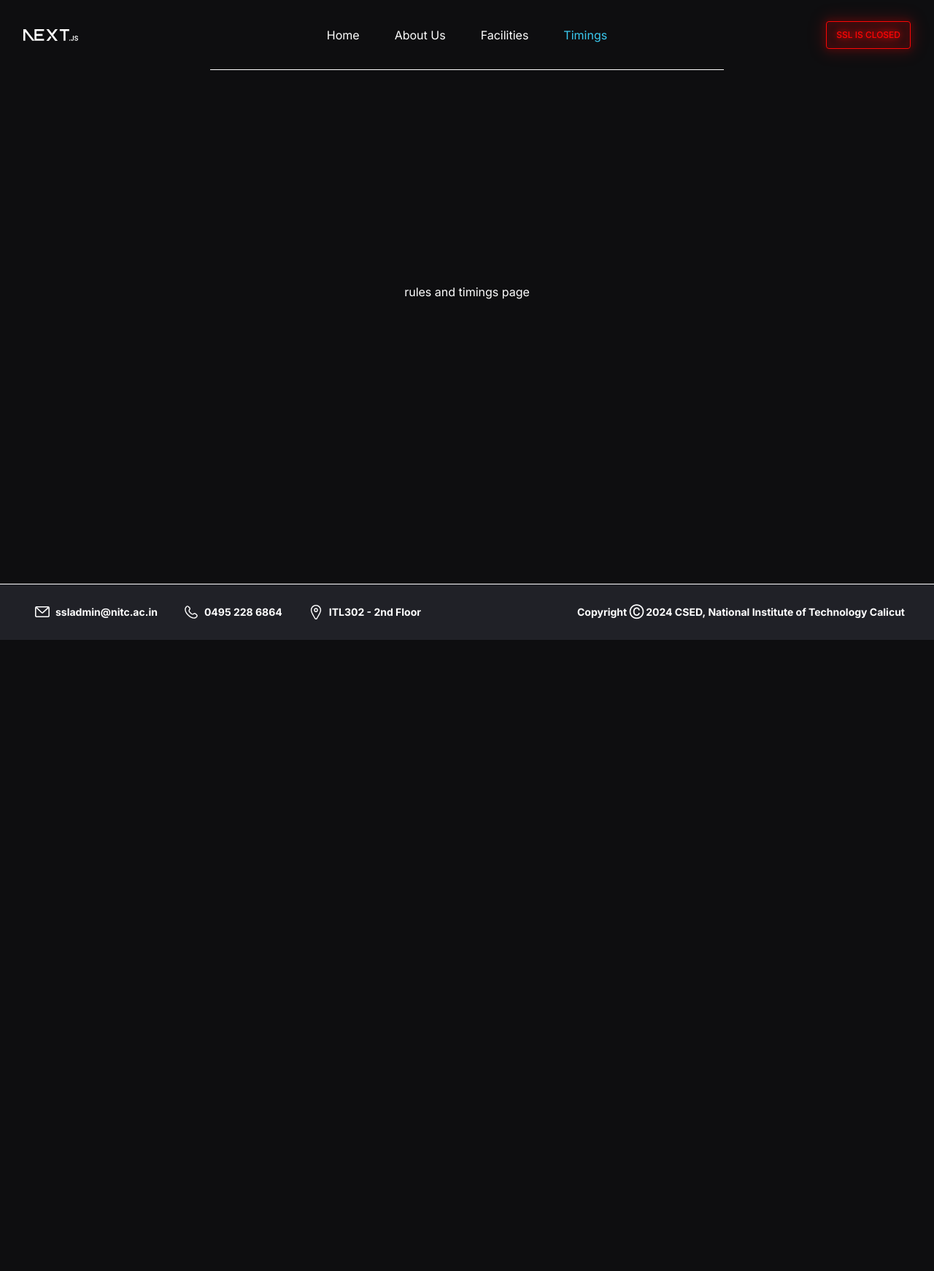
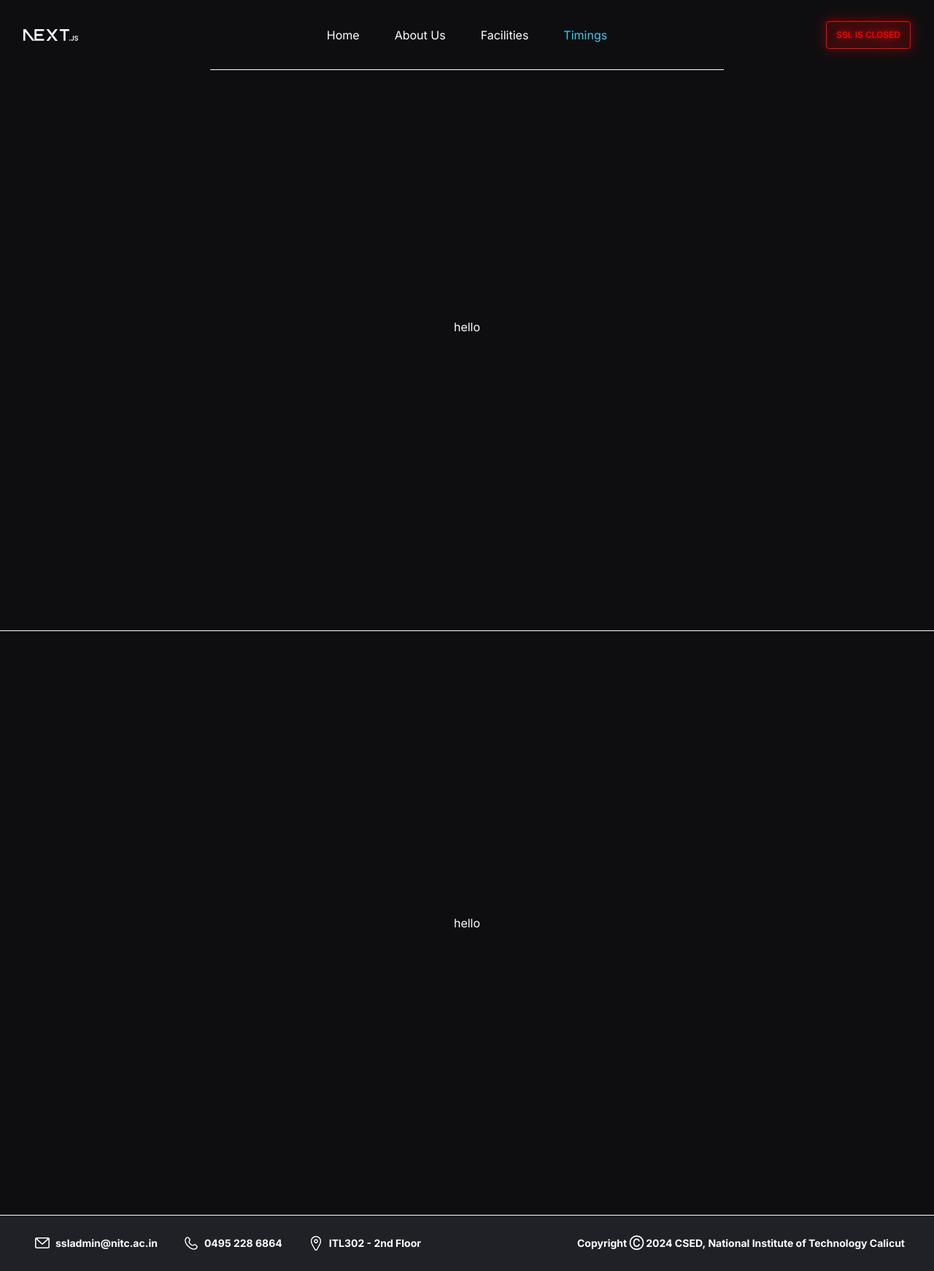
Before and after one commit to athena-server/athena-server.github.io, a Next.js app: page /rules-and-timings in a window 1280 px wide. Shown: the whole page at 73% size. Before the commit the page ends 877 px from the top, so only its background shows below. Built offline with nearby package versions, Linux system fonts and the light colour scheme; a web font is replaced by a local one.

Commit message:
added imp information before starting

```diff
--- a/src/app/rules-and-timings/page.tsx
+++ b/src/app/rules-and-timings/page.tsx
@@ -1,11 +1,44 @@
 import Container from "@/components/Container"
+import Section from "@/components/Section";
+import { alumniSans } from "@/fonts";
 
+
+/*
+    important things to note [DELETE THIS AFTER READING]
+
+    all necessory colours can be used using tailwind using the following syntax: text-neonGreen or bg-neonGreen etc
+    colours can also be used within module css using var(--neon-green) etc
+    [REFER TO tailwind.config.ts and globals.css FILE FOR MORE INFO]
+    *do not hardcode colours in the css files*
+
+    all necessary fonts can be imported from th fonts/index.tsx
+    to use the font, use the following syntax
+    * <div className={`${alumniSans.className} etc etc tailwind classes`}> </div> *
+    do not use font-family in the css files, as it will conflict with the next js configuration of font system
+    font `inter` is used as default so all elements will by default use it and does not require importing
+
+    if any images are to be used, place them in the folder public/RulesAndTimings/
+
+    For reference on how to use the components, refer to the components folder in the root directory and the already made folders
+    *DO NOT CREATE NEW COMPONENTS UNLESS NECESSARY, ASK BEFORE DOING SO*
+
+    [FOR RULES SECTION]
+    *refer to the second section of facilities page for reference on how to use the <Link /> component and achieve the drop shadow on the numbers*
+
+   [FOR TIMINGS SECTION]
+   **pending**
+*/
 const Page = () => {
     return (
         <Container>
-            <div className="h-screen w-full flex items-center justify-center">
-                rules and timings page
-            </div>
+            <Section id="rules" className="min-h-screen h-full mb-16 pt-20 lg:pt-24 flex flex-col items-center justify-center">
+                { /* Rules section*/}
+                hello
+            </Section>
+            <Section id="timings" className="min-h-screen h-full py-24 2xl:py-48 flex flex-col items-center justify-center" borderTop>
+                { /* Timings section*/}
+                hello
+            </Section>
         </Container>
     )
 }
```
